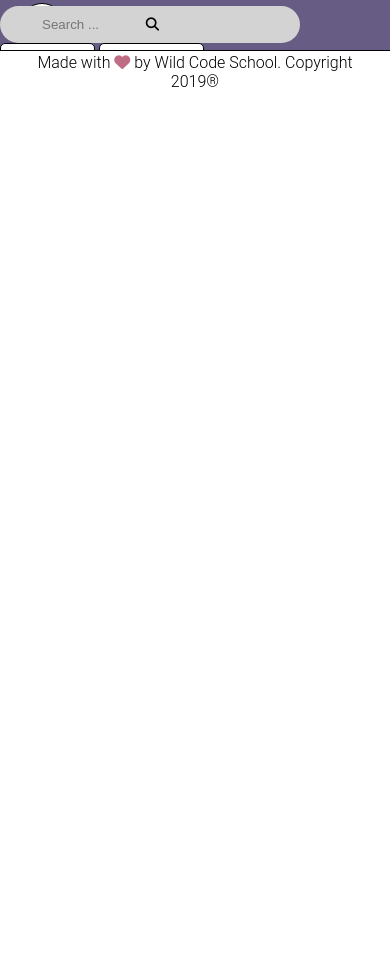
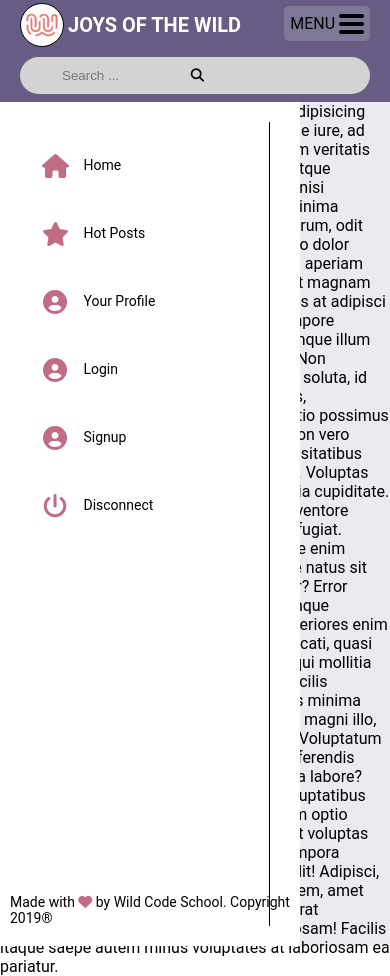
Before and after one commit to LeoDiduch/Joys-of-the-Wild, a PHP site: page / in a window 390 px wide. Before the commit the page ends 87 px from the top, so only its background shows below. Run offline with PHP 8.4, Linux system fonts and the light colour scheme; some libraries are stand-ins or nearby versions.

Commit message:
Remise à zero layout abandon box model pour flexbox

```diff
--- a/css/responsive.css
+++ b/css/responsive.css
@@ -7,17 +7,48 @@
 }
 
 
-header, section, footer, aside, nav, main, article, figure {
+header,
+section,
+footer,
+aside,
+nav,
+main,
+article,
+figure {
    display: block;
 }
-div, header, nav, article, section, aside, footer, h1, h2, h3, h4, h5, h6, p, a, ul, li, figure, figcaption, class, img {
+
+div,
+header,
+nav,
+article,
+section,
+aside,
+footer,
+h1,
+h2,
+h3,
+h4,
+h5,
+h6,
+p,
+a,
+ul,
+li,
+figure,
+figcaption,
+class,
+img {
    margin: 0;
    padding: 0;
 }
-*{
+
+* {
    box-sizing: border-box;
 }
-html, body {
+
+html,
+body {
    height: 100%;
    background-color: white;
    border: 0 solid transparent;
@@ -29,22 +60,34 @@ html, body {
    display: block;
    font-family: 'Roboto', sans-serif;
 }
-img, object, embed, canvas, video, audio, picture, svg {
+
+img,
+object,
+embed,
+canvas,
+video,
+audio,
+picture,
+svg {
    max-width: 100%;
    height: auto;
 }
+
 img {
    display: block;
 }
+
 a {
    text-decoration: none;
    color: black;
 }
+
 /* ------------------------------- RECURENTES -- */
 .clear {
    display: block;
    zoom: 1;
 }
+
 .clear:after {
    content: " ";
    display: block;
@@ -53,10 +96,12 @@ a {
    clear: both;
    visibility: hidden;
 }
+
 .center {
    width: 960px;
    margin: 0 auto;
 }
+
 /* ------------------------------- END RECURENTES -- */
 /* ------------------------------- SIMILAIRES ------ */
 .primary-btn {
@@ -65,13 +110,18 @@ a {
    background-color: white;
    border-radius: 5px;
 }
+
 /* ------------------------------- END SIMILAIRES -- */
 header {
    padding: 3px 20px;
    background-color: var(--dark-blue);
 }
 
-header img {
+header div#logodiv {
+   display: block;
+}
+
+header div#logo-div img {
    display: inline-block;
    vertical-align: middle;
    background-color: white;
@@ -80,39 +130,37 @@ header img {
    border: solid 1px black;
 }
 
-header a#logo {
+header div#logo-div a#logo {
    display: inline-block;
    color: white;
-   font-size: 24px;
+   font-size: 20px;
    font-weight: 700;
    line-height: 40px;
    vertical-align: middle;
 }
 
 header div#interface {
-   display: inline-block;
-   position: absolute;
-   top: 6px;
-   right: 20px;
+   display: block;
+   margin: 10px auto 5px auto;
 }
 
 header div#interface div#searchbar {
-   display: inline-block;
    position: relative;
    background-color: lightgray;
    border-radius: 20px;
    padding: 8px 10px 10px 40px;
-   width: 300px;
+   width: 100%;
 }
 
 header div#interface div#searchbar input {
    border: none;
    background-color: lightgray;
+   width: 100%;
 }
 
 header div#interface div#searchbar button {
    position: absolute;
-   top: 0;
+   top: 0px;
    bottom: 0;
    left: 5px;
    right: 0;
@@ -122,54 +170,113 @@ header div#interface div#searchbar button {
 }
 
 header div#interface div#connect {
-   display: inline-block;
-   vertical-align: middle;
-}
-
-header div#interface div#connect button {
-   cursor: pointer;
-   padding: 5px 30px;
+   display: none;
 }
 
 main {
+   height: 100%;
    background-color: var(--opa-blue);
 }
 
 main aside#sidebar-nav {
-   height: calc(100vh - 74px);
-   background-color: white;
-   width: 300px;
-   position: relative;
-   z-index: 998;
    display: none;
 }
 
-main aside#sidebar-nav::after {
+main aside#mobile-nav {
+   background-color: white;
+   width: 300px;
+   position: absolute;
+   top: 102px;
+   z-index: 998;
+   height: 100%;
+   /*transform: translateX(-300px);*/
+}
+
+main div#burger {
+   position: fixed;
+   background-color: rgba(211, 211, 211, 0.233);
+   color: black;
+   padding: 8px 6px;
+   border-radius: 5px;
+   top: 6px;
+   right: 20px;
+   cursor: pointer;
+}
+
+main div#burger span {
+   position: relative;
+   top: -3px;
+   display: inline-block;
+   width: 25px;
+   height: 4px;
+   border-radius: 5px;
+   background-color: black;
+   transition: all 0.7s;
+}
+
+main div#burger:hover span {
+   background-color: transparent;
+}
+main div#burger:hover span:before {
+   transform: rotate(45deg);
+   top: 0;
+}
+main div#burger:hover span:after {
+   transform: rotate(-45deg);
+   top: 0;
+}
+
+main div#burger span:before {
+   content: "";
+   display: block;
+   position: absolute;
+   top: -8px;
+   width: 25px;
+   height: 4px;
+   border-radius: 5px;
+   background-color: black;
+   transition: all 0.5s;
+}
+
+main div#burger span:after {
+   content: "";
+   display: block;
+   position: absolute;
+   top: 8px;
+   width: 25px;
+   height: 4px;
+   border-radius: 5px;
+   background-color: black;
+   transition: all 0.5s;
+
+}
+
+main aside#mobile-nav::after {
    content: "";
    display: block;
    position: absolute;
    top: 20px;
    right: 30px;
    width: 1px;
-   height: calc(100vh - 114px);
+   height: calc(100% - 40px);
    background-color: black;
-
 }
 
-main aside#sidebar-nav ul {
+main aside#mobile-nav ul {
    font-size: 0;
    padding-top: 10px;
+   margin-bottom: 40px;
 }
 
-main aside#sidebar-nav ul li {
+main aside#mobile-nav ul li {
    margin: 40px 20px 0 40px;
 }
 
-main aside#sidebar-nav ul li a {
+main aside#mobile-nav ul li a {
    font-size: 14px;
 }
 
-main aside#sidebar-nav ul li a i {
+main aside#mobile-nav ul li a i {
    width: 30px;
    text-align: center;
    font-size: 24px;
@@ -177,22 +284,29 @@ main aside#sidebar-nav ul li a i {
    padding: 2px;
    margin-right: 10px;
    vertical-align: middle;
+}
 
+main aside#mobile-nav p {
+   text-align: left;
+   font-size: 14px;
+   padding: 0 10px 20px 10px;
+   position: absolute;
+   bottom: 0;
+}
+
+main aside#mobile-nav p i {
+   color: var(--light-pink);
 }
 
 footer {
-   position: relative;
-   bottom: 0;
-   z-index: 999;
-   font-weight: 300;
-   border-top: solid 1px black;
-   text-align: center;
-   padding: 2px 20px;
-   background-color: white;
-}
-
-footer i {
-   color: var(--light-pink);
+   display: none;
 }
 
 /* ------------------------ MEDIA QUERIES 960px ---- */
+
+@media screen and (max-width: 400px) {
+   .center {
+       width: 100%;
+       margin: 0;
+   }
+}
--- a/css/style.css
+++ b/css/style.css
@@ -133,6 +133,7 @@ header div#interface div#connect button {
 
 main {
    background-color: var(--opa-blue);
+   display: flex;
 }
 
 main aside#sidebar-nav {
@@ -179,6 +180,16 @@ main aside#sidebar-nav ul li a i {
 
 }
 
+div.container {
+   width: calc(100vw - 300px);
+}
+main div#burger {
+   display: none;
+}
+main aside#mobile-nav {
+   display: none;
+}
+
 footer {
    position: relative;
    bottom: 0;
--- a/index.html
+++ b/index.html
@@ -5,7 +5,7 @@
     <meta charset="UTF-8">
     <title>Joys of the Wild</title>
 
-    <link type="text/css" media="(min-width: 960px)" rel="stylesheet" href="css/style.css" />
+    <link type="text/css" media="(min-width: 961px)" rel="stylesheet" href="css/style.css" />
     <link type="text/css" media="(max-width: 960px)" rel='stylesheet' href='css/responsive.css' />
 
     <link href="https://fonts.googleapis.com/css?family=Roboto+Condensed:300,400,700&display=swap" rel="stylesheet">
@@ -22,8 +22,10 @@
 </head>
 <body>
     <header>
-        <img src="img/Wild-Logo.png" alt="wild-code-school-logo">
-        <a href="index.html" id="logo">JOYS OF THE WILD</a>
+        <div id="logo-div">
+            <img src="img/Wild-Logo.png" alt="wild-code-school-logo">
+            <a href="index.html" id="logo">JOYS OF THE WILD</a>
+        </div>
 
         <div id="interface">
             <div id="searchbar">
@@ -42,13 +44,51 @@
         <aside id="sidebar-nav">
             <ul>
                 <li><a href=""><i class="fas fa-home"></i> Home</a></li>
-                <li><a href=""><i class="fas fa-bell"></i> Notifications</a></li>
+                <!--<li><a href=""><i class="fas fa-bell"></i> Notifications</a></li>-->
                 <li><a href=""><i class="fas fa-star"></i> Hot Posts</a></li>
-                <li><a href=""><i class="fas fa-list-alt"></i> Categories</a></li>
+                <!--<li><a href=""><i class="fas fa-list-alt"></i> Categories</a></li>-->
                 <li><a href=""><i class="fas fa-user-circle"></i> Your Profile</a></li>
                 <li><a href=""><i class="fas fa-power-off"></i> Disconnect</a></li>
             </ul>
         </aside>
+
+        <div id="burger">
+            MENU
+            <span></span>
+        </div>
+
+        <aside id="mobile-nav">
+
+            <ul>
+                <li><a href=""><i class="fas fa-home"></i> Home</a></li>
+                <!--<li><a href=""><i class="fas fa-bell"></i> Notifications</a></li>-->
+                <li><a href=""><i class="fas fa-star"></i> Hot Posts</a></li>
+                <!--<li><a href=""><i class="fas fa-list-alt"></i> Categories</a></li>-->
+                <li><a href=""><i class="fas fa-user-circle"></i> Your Profile</a></li>
+                <li><a href=""><i class="fas fa-user-circle"></i> Login</a></li>
+                <li><a href=""><i class="fas fa-user-circle"></i> Signup</a></li>
+                <li><a href=""><i class="fas fa-power-off"></i> Disconnect</a></li>
+            </ul>
+            <p>Made with <i class="fas fa-heart"></i> by <a href="https://www.wildcodeschool.com/">Wild Code School</a>. Copyright 2019®</p>
+        </aside>
+
+        <div class="container">
+            <p>Lorem ipsum dolor sit amet consectetur adipisicing elit. Reprehenderit est perspiciatis similique iure, ad eveniet porro rem magnam excepturi ipsum veritatis aliquid quas molestiae recusandae unde atque commodi impedit aperiam?
+            Nihil voluptas nisi possimus ut iusto error molestiae sequi minima repudiandae necessitatibus, deserunt laborum, odit sunt adipisci iure explicabo! Voluptates quo dolor neque nobis, esse odio quisquam tempora aperiam assumenda!
+            Deserunt autem reprehenderit magnam tempora incidunt perferendis, quas maiores at adipisci architecto non eum nulla voluptates in tempore dolorum nemo nisi earum? Asperiores cumque illum eligendi delectus praesentium, odit error?
+            Non dignissimos tempora ex tenetur molestiae soluta, id molestias ducimus asperiores corrupti eos, repellendus accusantium. Aliquam distinctio possimus odio. Ad facere possimus molestias? Et, non vero natus cum deleniti qui!
+            Voluptatibus necessitatibus voluptatum laborum dolor nobis dicta odit. Voluptas ad explicabo delectus, corporis eius mollitia cupiditate. Modi nobis accusamus fugit! Cum nam inventore suscipit vel! Soluta in reiciendis provident fugiat.
+            Recusandae rem nobis, corrupti qui hic iure enim dolore quis velit minus doloremque beatae natus sit distinctio voluptatem, deleniti ipsa pariatur? Error labore blanditiis necessitatibus, libero cumque architecto vitae hic.
+            Quasi repellendus asperiores enim at quia delectus. Delectus illo nemo obcaecati, quasi ipsum distinctio et voluptatum placeat sequi mollitia molestiae quo fugiat minus nulla non ut facilis necessitatibus quia doloribus?
+            Perspiciatis minima placeat sunt temporibus animi fuga ipsum magni illo, asperiores, dolorum ducimus laboriosam! Voluptatum sit quae quisquam maxime omnis sed perferendis repellat placeat totam eum, illo, facilis, quia labore?
+            Temporibus quasi laboriosam corporis voluptatibus eius amet repudiandae autem, praesentium optio quaerat nam accusantium aliquid deserunt voluptas error aperiam, facilis officiis quidem ad tempora ipsam. Eius, nostrum voluptate. Beatae, odit!
+            Adipisci, debitis suscipit nulla quod a vel dolor quidem, amet consequuntur illum pariatur delectus quaerat molestias tempore doloremque qui laboriosam! Facilis itaque saepe autem minus voluptates at laboriosam ea pariatur.</p>
+        </div>
+
+
+
+
+
 
     </main>
 
```
Lines whose indentation alone changed are shown as unchanged.
